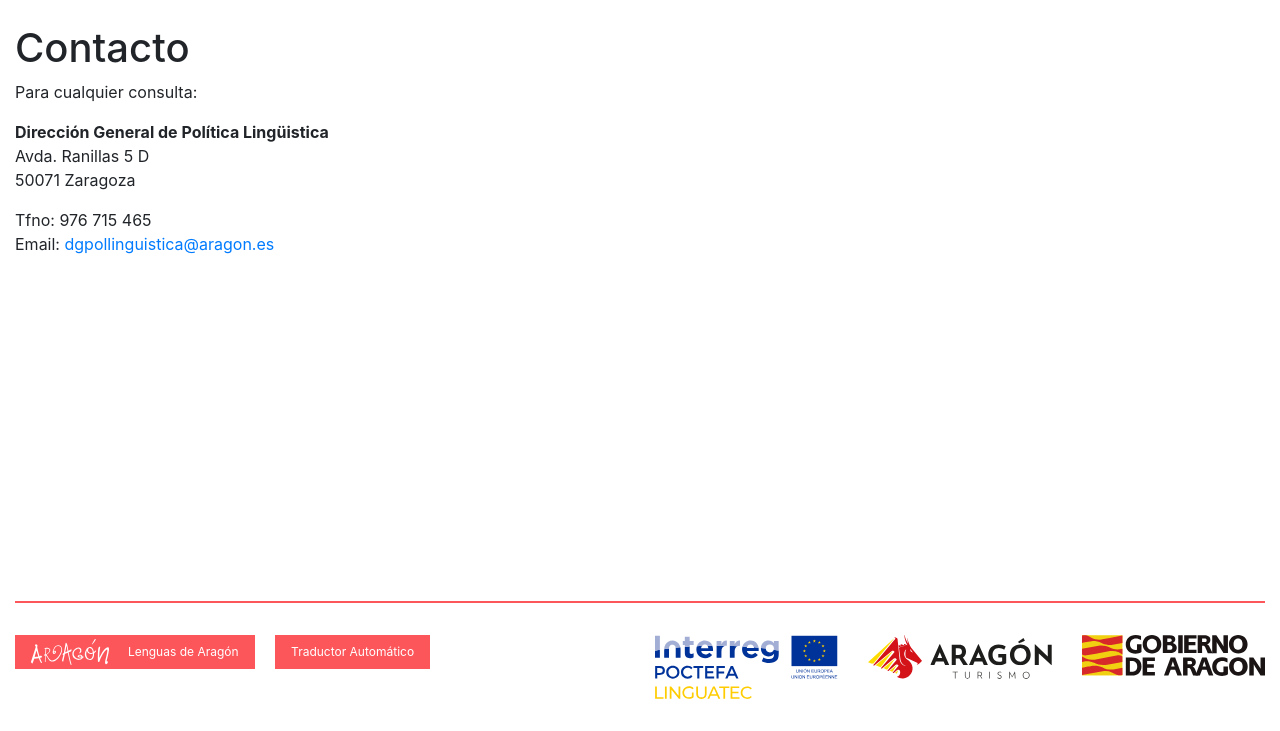
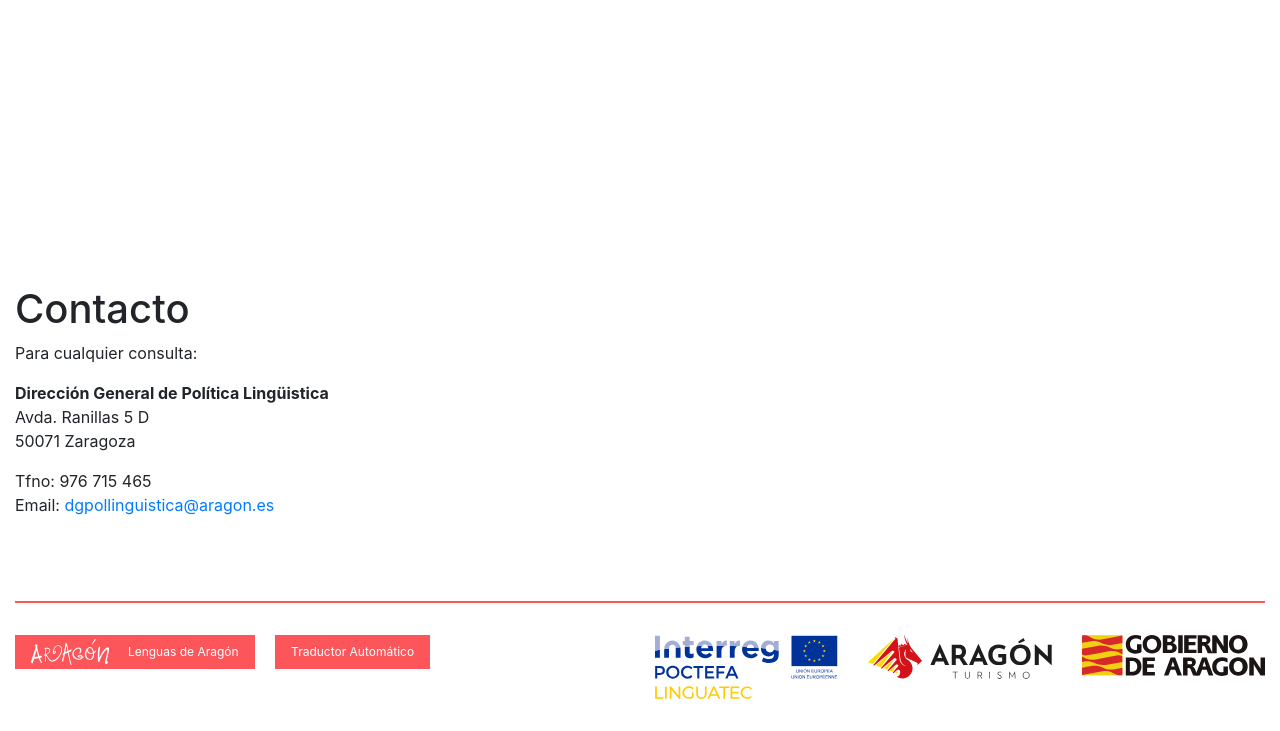
Before and after one commit to ribaguifi/linguatec-lexicon-frontend, a Django app: template linguatec_lexicon_frontend/templates/linguatec_lexicon_frontend/contact.html in a window 1280 px wide. Shown: the part 69-800 px from the top of the page. Run offline with Django 3.2, Linux system fonts and the light colour scheme; the template is opened without the code that fills it, so the values that code supplies are empty; some libraries are stand-ins or nearby versions.

Commit message:
lg home pseudo vertical-align center of rg-main.

```diff
--- a/linguatec_lexicon_frontend/static/base.css
+++ b/linguatec_lexicon_frontend/static/base.css
@@ -292,6 +292,19 @@ footer.rg-footer {
         max-width: 300px;
     }
 
+    .rg-main {
+        /** TODO test in different devices and browsers **/
+        /*.fixed-bottom {*/
+        position: fixed;
+        right: 0;
+        bottom: 0;
+        left: 0;
+        z-index: 1030;
+        /*}*/
+        margin-bottom: calc(150px + 3rem); /** footer size + desired margin **/
+        z-index: 1040;
+    }
+
     footer.rg-footer {
         box-shadow: none;
     }
```
